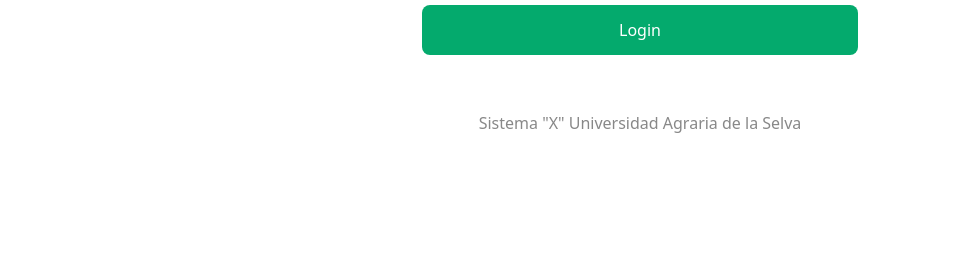
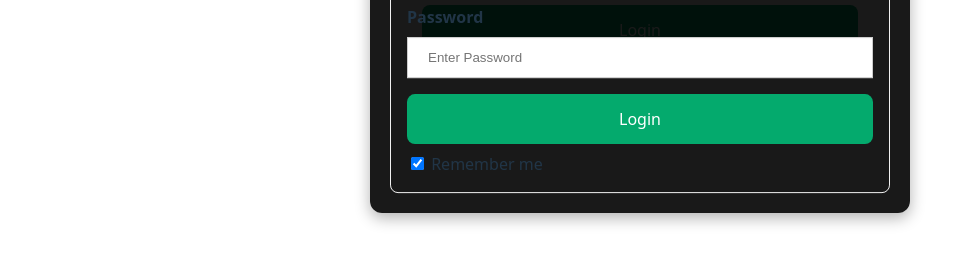
Before and after one commit to paultb3/Proyecto-Faris, a website built with Vite: page index.html in a window 1280 px wide. Shown: the part 523-800 px from the top of the page, without its empty margins (0-958 px from the left). Built offline with nearby package versions, Linux system fonts and the light colour scheme.

Commit message:
Update styleModal.css

```diff
--- a/src/styleModal.css
+++ b/src/styleModal.css
@@ -1,25 +1,26 @@
 .modal {
+  margin-top: 30px;
   display: none;
-    /* Hidden by default */
-    position: relative;
-    right: 8%;
-    /* Stay in place */
-    padding: 5px;
-    width: 50%;
-    border-radius: 8px;
+  position: fixed;
+  top: 50%;
+  left: 50%;
+  transform: translate(-50%, -50%);
+  width: 500px;
+  padding: 20px;
+  background: rgba(0, 0, 0, .9);
+  border-radius: 12px;
+  box-shadow: 0px 5px 15px rgba(0, 0, 0, 0.3);
+  display: flex;
+  flex-direction: row;
+  /* Elementos en fila */
+  justify-content: space-between;
+  /* Espacio entre elementos */
+  align-items: center;
+  /* Centrar en el eje vertical */
 }
+
 /* Modal Content/Box */
-.modal-content {
-    background-color: #12400065;
-    border-radius: 1%;
-    margin: 5px auto;
-    /* 15% from the top and centered */
-    border: 2px solid #01200379;
-    width: 50%;
 
-    padding-top: 20px;
-    /* Could be more or less, depending on screen size */
-}
 
 /* The Close Button */
 .close {
@@ -28,7 +29,9 @@
   font-size: 30px;
   font-weight: bold;
   cursor: pointer;
+  margin-left: 10px;
 }
+
 /* Close button on hover */
 .close:hover,
 .close:focus {
@@ -63,11 +66,13 @@
 }
 
 form {
-    border: 3px solid #f1f1f1;
+  border-radius: 8px;
+  border: .5px solid #f1f1f1;
 }
 
 /* Full-width inputs */
-  input[type=text], input[type=password] {
+input[type=text],
+input[type=password] {
   width: 100%;
   padding: 12px 20px;
   margin: 8px 0;
@@ -128,6 +133,7 @@
     display: block;
     float: none;
   }
+
   .cancelbtn {
     width: 100%;
   }
```
Lines whose indentation alone changed are shown as unchanged.
